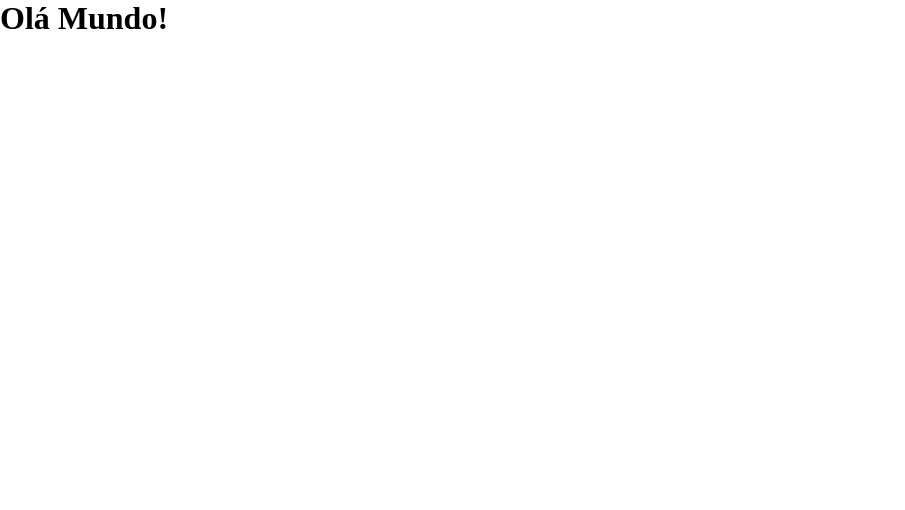
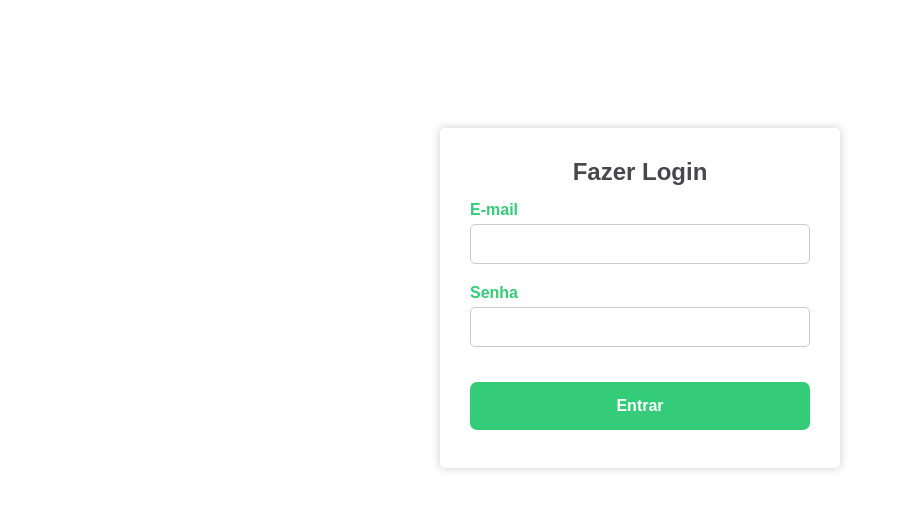
Before and after one commit to PauloSanches12/garupa-teste, a React (Create React App) app in the folder frontend/: page / in a window 1280 px wide. Shown: the top 510 px of the page, without its empty margins (0-905 px from the left). Built offline with nearby package versions, Linux system fonts and the light colour scheme.

Commit message:
criando component tela de login

```diff
--- a/frontend/src/App.tsx
+++ b/frontend/src/App.tsx
@@ -1,11 +1,12 @@
+import Layout from './pages/Layout/Layout';
 import GlobalStyles from './styles/GlobalStyles';
 
 function App() {
   return (
-    <div>
-      <h1>Olá Mundo!</h1>
+    <>
+      <Layout />
       <GlobalStyles />
-    </div>
+    </>
   );
 }
 
--- /dev/null
+++ b/frontend/src/components/Button/index.tsx
@@ -0,0 +1,17 @@
+import { ReactNode } from 'react';
+
+import { ButtonContainer, LabelButton } from './styles';
+
+interface ButtonProps {
+  children: ReactNode;
+}
+
+function Button({ children }: ButtonProps) {
+  return (
+    <ButtonContainer>
+      <LabelButton>{children}</LabelButton>
+    </ButtonContainer>
+  );
+};
+
+export default Button;
--- /dev/null
+++ b/frontend/src/components/Button/styles.ts
@@ -0,0 +1,23 @@
+import styled from 'styled-components';
+
+export const ButtonContainer = styled.button`
+  width: 100%;
+  padding: 15px;
+  height: 100%;
+  align-items: center;
+  justify-content: center;
+  background-color: #34CB79;
+  margin-top: 15px;
+  margin-bottom: 8px;
+  border-radius: 7px;
+
+  &:hover {
+    background-color: #1eba65;
+  }
+`;
+
+export const LabelButton = styled.label`
+    font-size: 16px;
+    font-weight: bold;
+    color: #FFF;
+`
--- /dev/null
+++ b/frontend/src/pages/Layout/Layout.tsx
@@ -0,0 +1,11 @@
+import Login from "../Login";
+
+function Layout() {
+  return (
+      <>
+        <Login />
+      </>
+  );
+}
+
+export default Layout;
--- /dev/null
+++ b/frontend/src/pages/Login/index.tsx
@@ -0,0 +1,26 @@
+import ButtonContainer from '../../components/Button';
+import { ContainerLogin, TextLogin, ContainerForm, Label, Input, Form } from './styles';
+
+function Login() {
+  return (
+    <ContainerLogin>
+      <TextLogin>Fazer Login</TextLogin>
+      <Form>
+        <ContainerForm>
+          <Label>E-mail</Label>
+          <Input type="email" />
+        </ContainerForm>
+
+        <ContainerForm>
+          <Label>Senha</Label>
+          <Input type="password" />
+        </ContainerForm>
+        <ButtonContainer>
+         Entrar
+        </ButtonContainer>
+      </Form>
+    </ContainerLogin>
+  );
+};
+
+export default Login;
--- /dev/null
+++ b/frontend/src/pages/Login/styles.ts
@@ -0,0 +1,46 @@
+import styled from 'styled-components';
+
+export const ContainerLogin = styled.div`
+    background-color: #FFF;
+    padding: 30px;
+    max-width: 400px;
+    margin: 10% auto;
+    text-align: center;
+    border-radius: 5px;
+    box-shadow: 0px 0px 10px #ccc;
+`;
+
+export const TextLogin = styled.h1`
+    font-size: 24px;
+    font-weight: bold;
+    color: #47474D;
+`
+
+export const ContainerForm = styled.div`
+    text-align: left;
+`
+
+export const Form = styled.form`
+    margin-top: 15px;
+`
+
+export const Label = styled.label`
+    display: block;
+    font-weight: bold;
+    color: #34CB79;
+`
+
+export const Input = styled.input`
+    margin-bottom: 20px;
+    margin-top: 5px;
+    padding: 10px;
+    font-size: 16px;
+    border: 1px solid #ccc;
+    border-radius: 5px;
+    width: 340px;
+    transition: 0.3s;
+
+    &:hover{
+        border: 1px solid #34CB79;
+    }
+`
--- a/frontend/src/styles/GlobalStyles.ts
+++ b/frontend/src/styles/GlobalStyles.ts
@@ -7,12 +7,9 @@ export default createGlobalStyle`
         box-sizing: border-box;
     }
 
-    html, body, #root {
-        height: 100%
-    }
-
     *, button, input {
         border: 0;
         outline: 0;
+        font-family: sans-serif;
     }
 `
```
